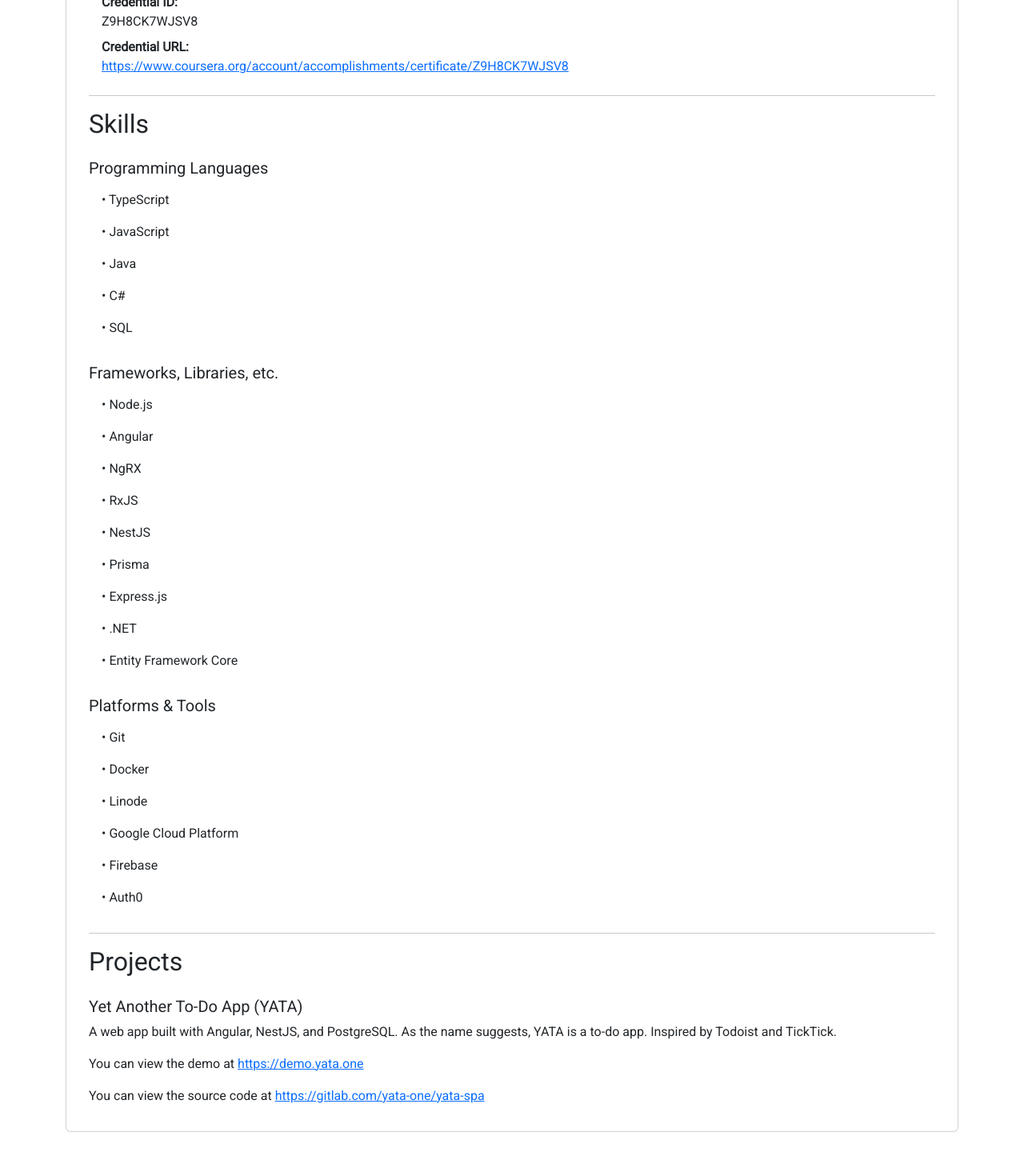
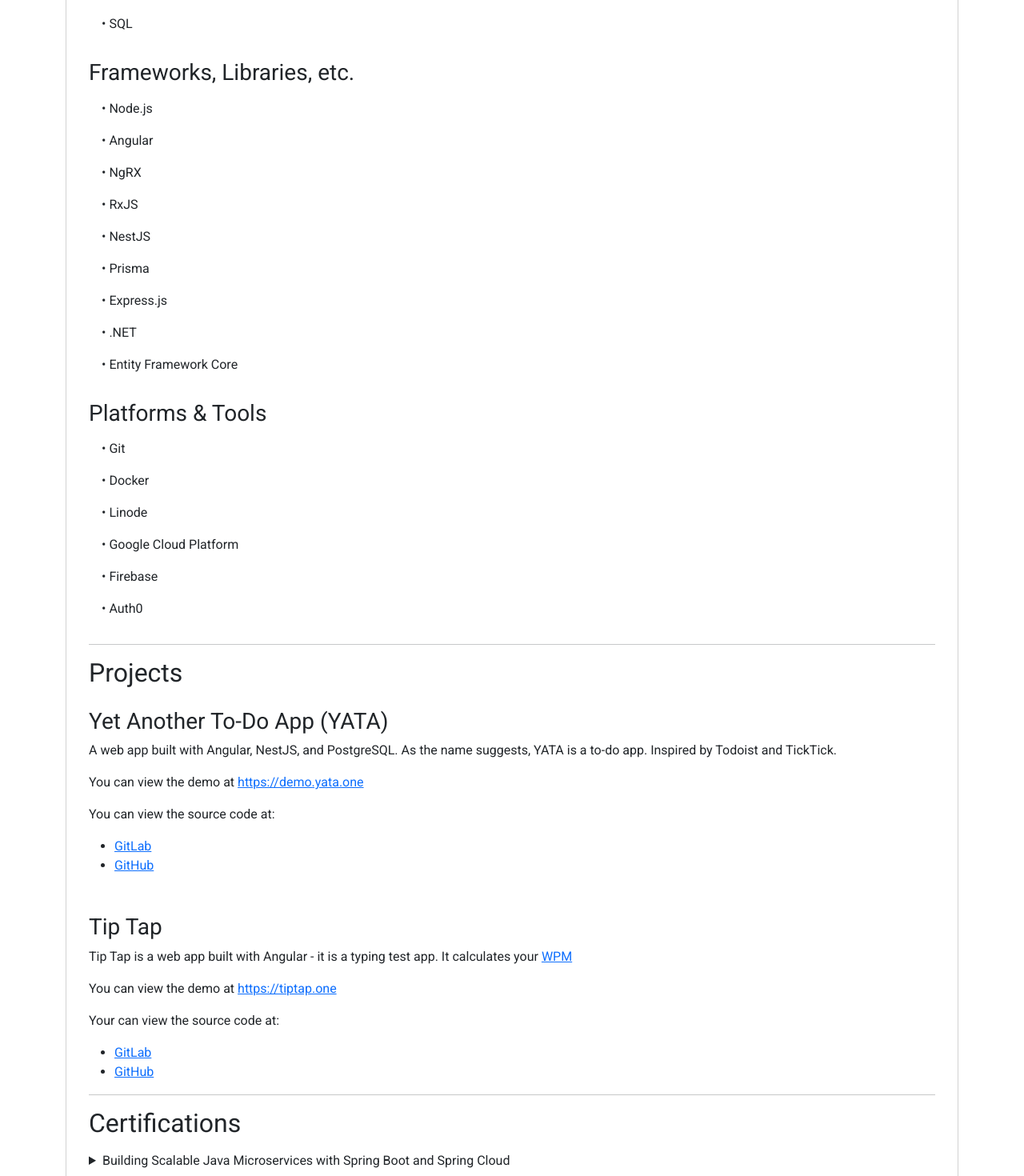
Before and after one commit to danielsprohar/personal-website, an Angular app: page /resume in a window 1280 px wide. Shown: the part 700-2170 px from the top of the page at 80% size. Before the commit the page ends 2139 px from the top, so only its background shows below. Built offline with nearby package versions, Linux system fonts and the light colour scheme; no server answers; what @angular/fire would draw is missing.

Commit message:
Added Tip Tap to the Projects section

```diff
--- a/src/app/components/resume/resume.component.html
+++ b/src/app/components/resume/resume.component.html
@@ -13,7 +13,7 @@
 
       <div class="content">
         <div class="mb-4">
-          <h5>The University of Texas Permian Basin</h5>
+          <h3>The University of Texas Permian Basin</h3>
           <div>
             <p>Bachelor of Science in Computer Science</p>
           </div>
@@ -27,16 +27,180 @@
 
     <hr />
 
+    <!-- Skills & Tools -->
+    <section>
+      <h2 class="mb-4">Skills</h2>
+      <div class="content">
+        <div class="mb-4">
+          <h3>Programming Languages</h3>
+          <ul class="list-group list-group-flush">
+            <li class="list-group-item border-0">TypeScript</li>
+            <li class="list-group-item border-0">JavaScript</li>
+            <li class="list-group-item border-0">Java</li>
+            <li class="list-group-item border-0">C#</li>
+            <li class="list-group-item border-0">SQL</li>
+          </ul>
+        </div>
+        <div class="mb-4">
+          <h3>Frameworks, Libraries, etc.</h3>
+          <ul class="list-group list-group-flush">
+            <li class="list-group-item border-0">Node.js</li>
+            <li class="list-group-item border-0">Angular</li>
+            <li class="list-group-item border-0">NgRX</li>
+            <li class="list-group-item border-0">RxJS</li>
+            <li class="list-group-item border-0">NestJS</li>
+            <li class="list-group-item border-0">Prisma</li>
+            <li class="list-group-item border-0">Express.js</li>
+            <li class="list-group-item border-0">.NET</li>
+            <li class="list-group-item border-0">Entity Framework Core</li>
+          </ul>
+        </div>
+        <div class="mb-4">
+          <h3>Platforms & Tools</h3>
+          <ul class="list-group list-group-flush">
+            <li class="list-group-item border-0">Git</li>
+            <li class="list-group-item border-0">Docker</li>
+            <li class="list-group-item border-0">Linode</li>
+            <li class="list-group-item border-0">Google Cloud Platform</li>
+            <li class="list-group-item border-0">Firebase</li>
+            <li class="list-group-item border-0">Auth0</li>
+          </ul>
+        </div>
+      </div>
+    </section>
+
+    <hr />
+
+    <!-- Projects -->
+    <section>
+      <h2 class="mb-4">Projects</h2>
+      <section>
+        <h3>Yet Another To-Do App (YATA)</h3>
+        <p>
+          A web app built with Angular, NestJS, and PostgreSQL. As the name
+          suggests, YATA is a to-do app. Inspired by Todoist and TickTick.
+        </p>
+        <p>
+          You can view the demo at
+          <a
+            target="_blank"
+            href="https://demo.yata.one"
+            rel="noopener noreferrer"
+          >
+            https://demo.yata.one
+          </a>
+        </p>
+        <p>You can view the source code at:</p>
+        <ul>
+          <li>
+            <a
+              href="https://gitlab.com/yata-one/yata-spa/-/tree/demo?ref_type=heads"
+              target="_blank"
+              rel="noopener noreferrer"
+            >
+              GitLab
+            </a>
+          </li>
+          <li>
+            <a
+              href="https://github.com/sprohar/yata-spa/tree/demo"
+              target="_blank"
+              rel="noopener noreferrer"
+            >
+              GitHub
+            </a>
+          </li>
+        </ul>
+      </section>
+
+      <section class="mt-5">
+        <h3>Tip Tap</h3>
+        <p>
+          Tip Tap is a web app built with Angular - it is a typing test app. It
+          calculates your
+          <a
+            href="https://en.wikipedia.org/wiki/Words_per_minute"
+            target="_blank"
+            rel="noopener noreferrer"
+          >
+            WPM
+          </a>
+        </p>
+        <p>
+          You can view the demo at
+          <a
+            href="https://tiptap.one"
+            target="_blank"
+            rel="noopener noreferrer"
+          >
+            https://tiptap.one
+          </a>
+        </p>
+        <p>Your can view the source code at:</p>
+        <ul>
+          <li>
+            <a
+              href="https://gitlab.com/danielsprohar/personal-website"
+              target="_blank"
+              rel="noopener noreferrer"
+            >
+              GitLab
+            </a>
+          </li>
+          <li>
+            <a
+              href="https://github.com/sprohar/TipTap"
+              target="_blank"
+              rel="noopener noreferrer"
+            >
+              GitHub
+            </a>
+          </li>
+        </ul>
+      </section>
+    </section>
+
+    <hr />
+
+    <!-- Certs -->
     <section>
       <h2 class="mb-3">Certifications</h2>
 
       <div class="content">
         <div class="mb-4">
-          <h5>
-            Building Scalable Java Microservices with Spring Boot and Spring
-            Cloud
-          </h5>
-          <div>
+          <details>
+            <summary>
+              Building Scalable Java Microservices with Spring Boot and Spring
+              Cloud
+            </summary>
+            <dl class="details mt-2">
+              <dt class="details-key">Issuing Organization</dt>
+              <dd class="details-value">Coursera</dd>
+
+              <dt class="details-key">Issue Date</dt>
+              <dd class="details-value">May 2023</dd>
+
+              <dt class="details-key">Expiration Date</dt>
+              <dd class="details-value">
+                <i>This certificate does not expire</i>
+              </dd>
+
+              <dt class="details-key">Credential ID</dt>
+              <dd class="details-value">Z9H8CK7WJSV8</dd>
+
+              <dt class="details-key">Credential URL</dt>
+              <dd class="details-value">
+                <a
+                  target="_blank"
+                  href="https://www.coursera.org/account/accomplishments/certificate/Z9H8CK7WJSV8"
+                  rel="noopener noreferrer"
+                >
+                  https://www.coursera.org/account/accomplishments/certificate/Z9H8CK7WJSV8
+                </a>
+              </dd>
+            </dl>
+          </details>
+          <!-- <div>
             <dl class="details">
               <dt class="details-key">Issuing Organization</dt>
               <dd class="details-value">Coursera</dd>
@@ -63,86 +227,9 @@
                 </a>
               </dd>
             </dl>
-          </div>
+          </div> -->
         </div>
       </div>
     </section>
-
-    <hr />
-
-    <!-- Skills & Tools -->
-    <section>
-      <h2 class="mb-4">Skills</h2>
-      <div class="content">
-        <div class="mb-4">
-          <h5>Programming Languages</h5>
-          <ul class="list-group list-group-flush">
-            <li class="list-group-item border-0">TypeScript</li>
-            <li class="list-group-item border-0">JavaScript</li>
-            <li class="list-group-item border-0">Java</li>
-            <li class="list-group-item border-0">C#</li>
-            <li class="list-group-item border-0">SQL</li>
-          </ul>
-        </div>
-        <div class="mb-4">
-          <h5>Frameworks, Libraries, etc.</h5>
-          <ul class="list-group list-group-flush">
-            <li class="list-group-item border-0">Node.js</li>
-            <li class="list-group-item border-0">Angular</li>
-            <li class="list-group-item border-0">NgRX</li>
-            <li class="list-group-item border-0">RxJS</li>
-            <li class="list-group-item border-0">NestJS</li>
-            <li class="list-group-item border-0">Prisma</li>
-            <li class="list-group-item border-0">Express.js</li>
-            <li class="list-group-item border-0">.NET</li>
-            <li class="list-group-item border-0">Entity Framework Core</li>
-          </ul>
-        </div>
-        <div class="mb-4">
-          <h5>Platforms & Tools</h5>
-          <ul class="list-group list-group-flush">
-            <li class="list-group-item border-0">Git</li>
-            <li class="list-group-item border-0">Docker</li>
-            <li class="list-group-item border-0">Linode</li>
-            <li class="list-group-item border-0">Google Cloud Platform</li>
-            <li class="list-group-item border-0">Firebase</li>
-            <li class="list-group-item border-0">Auth0</li>
-          </ul>
-        </div>
-      </div>
-    </section>
-
-    <hr />
-
-    <section>
-      <h2 class="mb-4">Projects</h2>
-      <section>
-        <h5>Yet Another To-Do App (YATA)</h5>
-        <p>
-          A web app built with Angular, NestJS, and PostgreSQL. As the name
-          suggests, YATA is a to-do app. Inspired by Todoist and TickTick.
-        </p>
-        <p>
-          You can view the demo at
-          <a
-            target="_blank"
-            href="https://demo.yata.one"
-            rel="noopener noreferrer"
-          >
-            https://demo.yata.one
-          </a>
-        </p>
-        <p>
-          You can view the source code at
-          <a
-            href="https://gitlab.com/yata-one/yata-spa"
-            target="_blank"
-            rel="noopener noreferrer"
-          >
-            https://gitlab.com/yata-one/yata-spa
-          </a>
-        </p>
-      </section>
-    </section>
   </div>
 </div>
```
